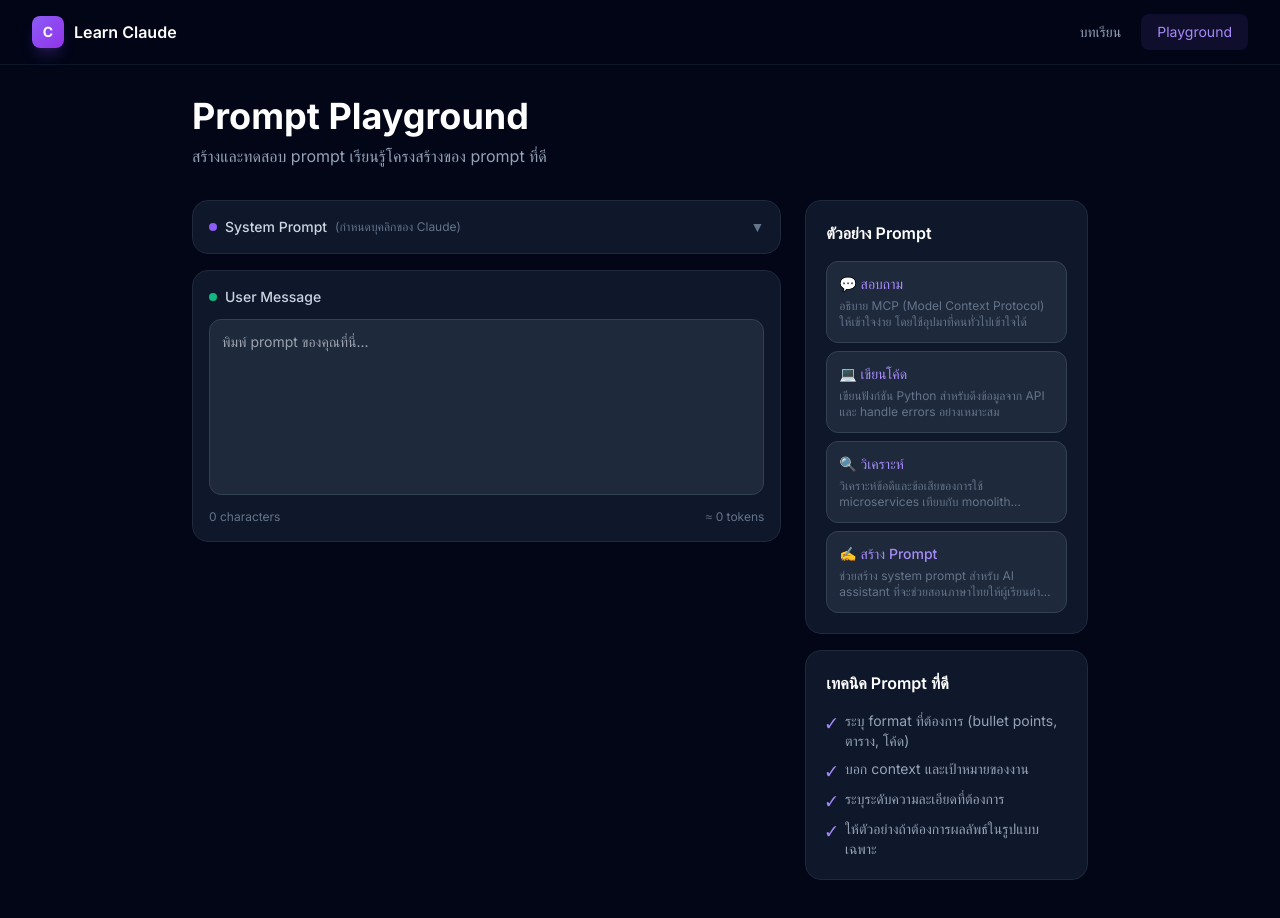
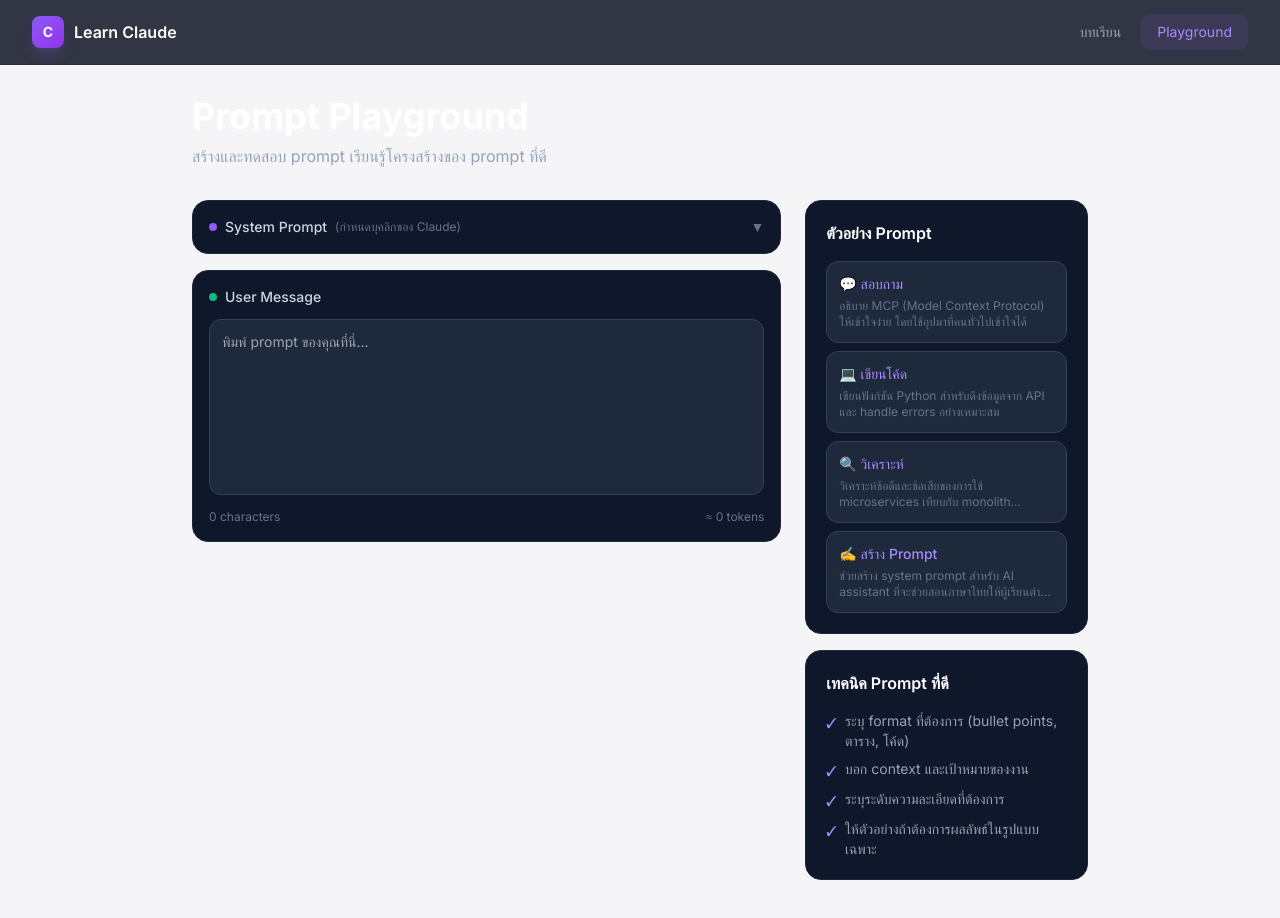
Before and after one commit to Panyapron/tutorial-claude, a Next.js app: page /playground in a window 1280 px wide. Shown: the top 918 px of the page. Built offline with nearby package versions, Linux system fonts and the light colour scheme.

Commit message:
Switch root layout to Apple-style light base theme

```diff
--- a/src/app/layout.tsx
+++ b/src/app/layout.tsx
@@ -13,7 +13,7 @@
 export default function RootLayout({ children }: { children: React.ReactNode }) {
   return (
     <html lang="th">
-      <body className={`${inter.className} bg-slate-950 text-white min-h-screen`}>
+      <body className={`${inter.className} bg-apple-bg text-apple-ink min-h-screen antialiased`}>
         <Navbar />
         {children}
       </body>
```
